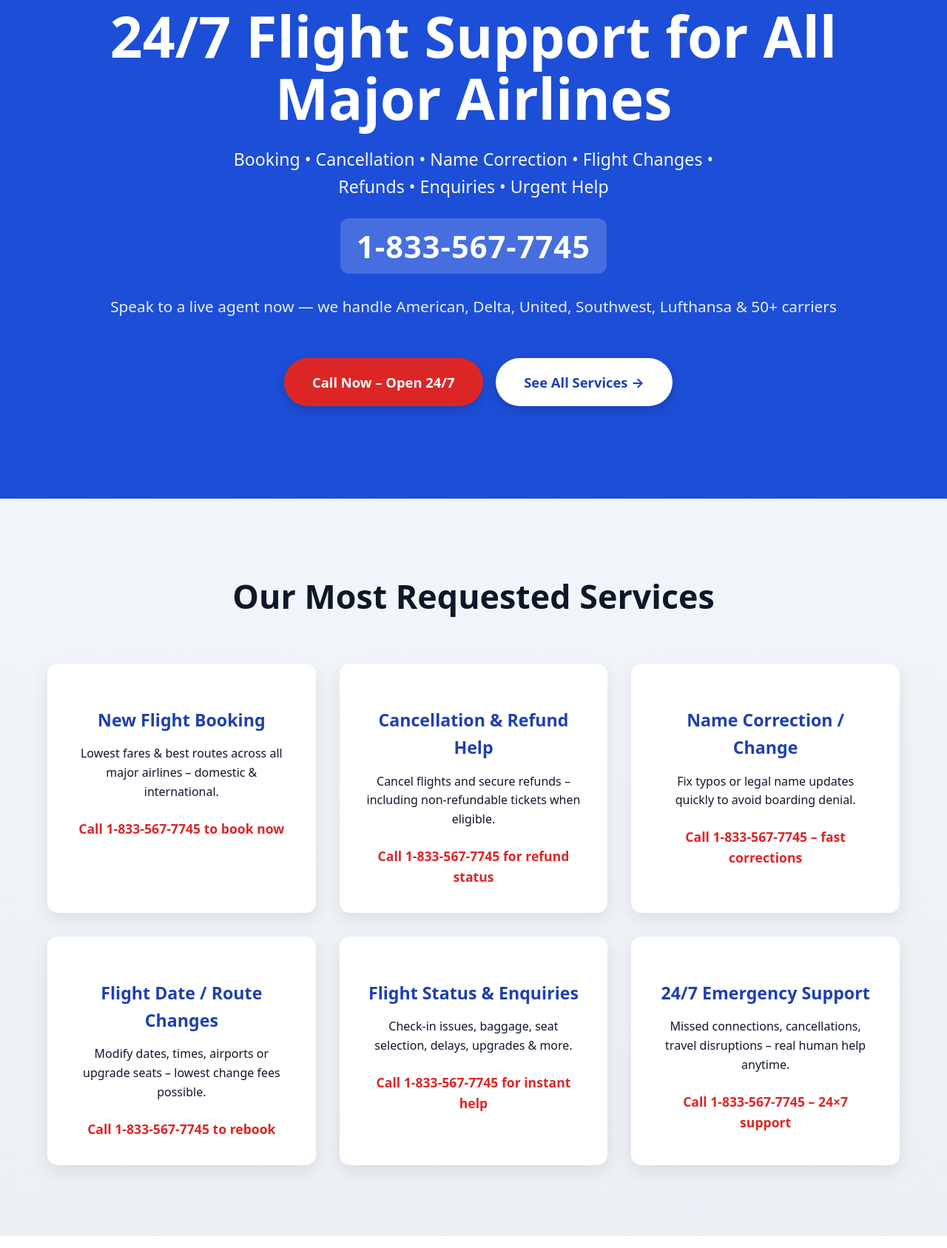
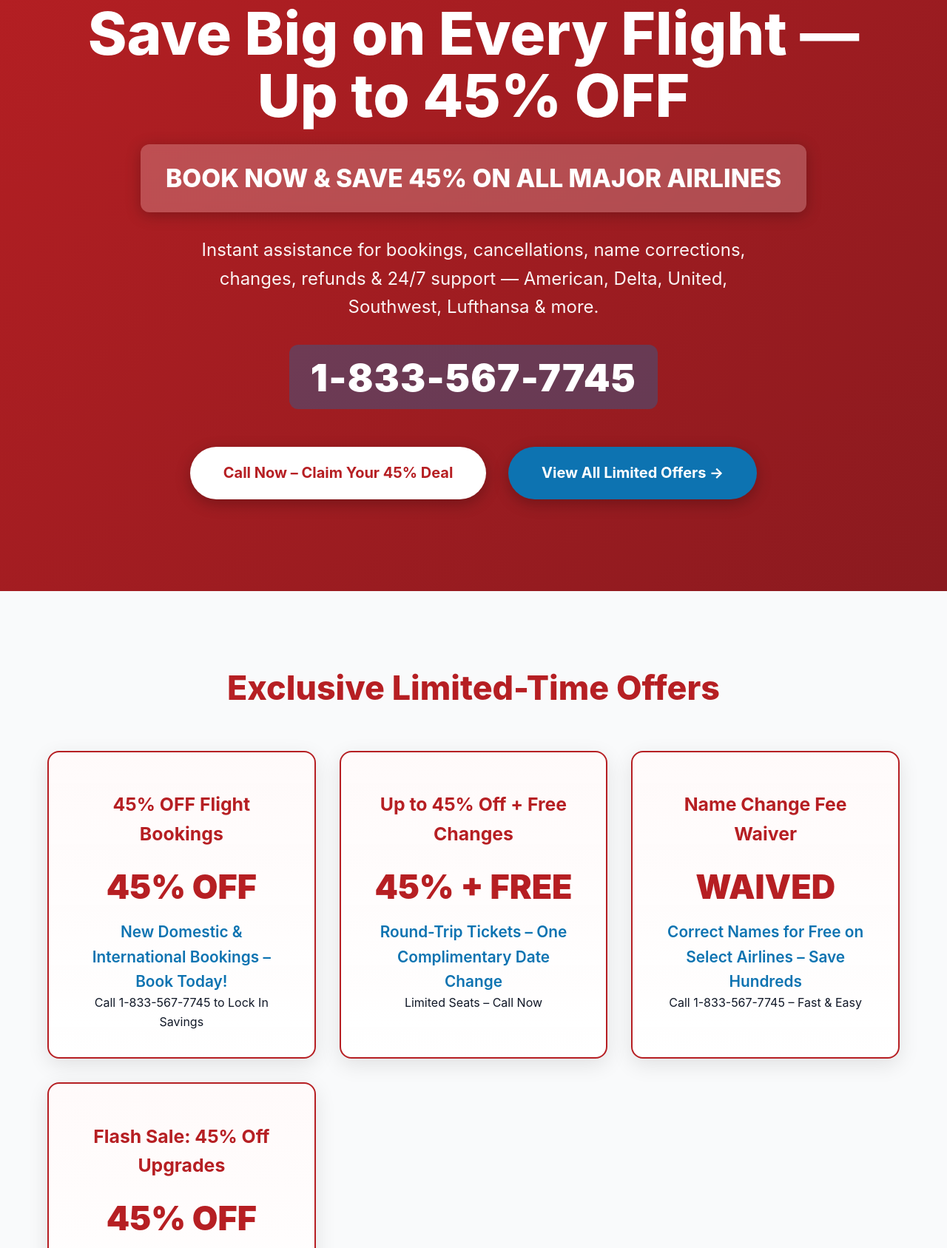
Before and after one commit to apple-store-authorization/flying, a plain HTML site: page index.html in a window 1280 px wide. Shown: the part 219-1906 px from the top of the page at 74% size. Drawn offline with Linux system fonts and the light colour scheme.

Commit message:
Update index.html

```diff
--- a/index.html
+++ b/index.html
@@ -3,120 +3,138 @@
 <head>
   <meta charset="UTF-8" />
   <meta name="viewport" content="width=device-width, initial-scale=1.0"/>
-  <title>FlyAssist — 24/7 Flight Help | Booking • Changes • Cancellation</title>
-  <meta name="description" content="Instant assistance for flight booking, cancellation, name correction, changes, refunds & support for American, Delta, United, Southwest, Lufthansa and all major airlines. Call 1-833-567-7745"/>
+  <title>FlyAssist — Book Flights, Changes & Support | Save Up to 45% Now</title>
+  <meta name="description" content="24/7 help for booking, cancellation, name change, flight modifications & support. Save 45% on bookings with all major airlines. Call 1-833-567-7745"/>
   <style>
     :root {
-      --primary: #1d4ed8;
-      --primary-dark: #1e40af;
-      --light: #f8fafc;
-      --gray: #64748b;
-      --dark: #0f172a;
-      --white: #ffffff;
-      --accent: #dc2626; /* red for call-to-action */
+      --aa-red:    #B61F23;     /* American Airlines signature red */
+      --aa-blue:   #0D73B1;     /* AA deep blue */
+      --aa-light-blue: #14ACDC;
+      --aa-silver: #C7D0D7;
+      --aa-gray:   #6B7280;
+      --white:     #FFFFFF;
+      --offwhite:  #F9FAFB;
+      --dark:      #111827;
     }
 
     * { margin:0; padding:0; box-sizing:border-box; }
     body {
-      font-family: system-ui, -apple-system, BlinkMacSystemFont, 'Segoe UI', Roboto, sans-serif;
-      background: linear-gradient(to bottom, var(--light), #e2e8f0);
+      font-family: -apple-system, BlinkMacSystemFont, 'Segoe UI', Roboto, Helvetica, Arial, sans-serif;
+      background: var(--offwhite);
       color: var(--dark);
       line-height: 1.6;
     }
 
     header {
-      background: var(--primary);
+      background: var(--aa-red);
       color: white;
-      padding: 1.2rem 5%;
+      padding: 1rem 5%;
       position: sticky;
       top: 0;
       z-index: 100;
-      box-shadow: 0 2px 10px rgba(0,0,0,0.12);
+      box-shadow: 0 2px 12px rgba(0,0,0,0.15);
     }
 
     nav {
+      max-width: 1400px;
+      margin: 0 auto;
       display: flex;
       justify-content: space-between;
       align-items: center;
-      max-width: 1400px;
-      margin: 0 auto;
     }
 
     .logo {
-      font-size: 1.7rem;
+      font-size: 1.8rem;
       font-weight: 800;
       letter-spacing: -0.5px;
     }
-    .logo span { color: #93c5fd; }
+    .logo span { color: var(--aa-silver); }
+
+    .phone-header a {
+      color: white;
+      font-weight: 700;
+      font-size: 1.15rem;
+      text-decoration: none;
+    }
 
     .hero {
-      background: var(--primary);
+      background: linear-gradient(135deg, var(--aa-red) 0%, #8B1A1F 100%);
       color: white;
       text-align: center;
       padding: 9rem 5% 7rem;
     }
 
     .hero h1 {
-      font-size: clamp(2.8rem, 7vw, 4.8rem);
-      margin-bottom: 1.3rem;
-      line-height: 1.1;
+      font-size: clamp(2.8rem, 7.5vw, 5rem);
+      margin-bottom: 1.2rem;
+      font-weight: 800;
+      line-height: 1.05;
+    }
+
+    .deal-banner {
+      background: rgba(255,255,255,0.22);
+      backdrop-filter: blur(6px);
+      padding: 1.2rem 2rem;
+      border-radius: 12px;
+      font-size: 2.1rem;
+      font-weight: 800;
+      margin: 1.5rem auto 2rem;
+      max-width: 900px;
+      box-shadow: 0 4px 20px rgba(0,0,0,0.25);
     }
 
     .hero p.lead {
-      font-size: 1.45rem;
-      max-width: 720px;
-      margin: 0 auto 1.8rem;
+      font-size: 1.5rem;
+      max-width: 780px;
+      margin: 0 auto 2.2rem;
       opacity: 0.95;
     }
 
     .phone-hero {
-      font-size: 2.6rem;
-      font-weight: 800;
-      margin: 1.5rem 0 2rem;
-      letter-spacing: 1px;
+      font-size: 3.2rem;
+      font-weight: 900;
+      margin: 1.8rem 0 2.5rem;
+      letter-spacing: 1.2px;
     }
 
     .phone-hero a {
       color: white;
       text-decoration: none;
-      background: rgba(255,255,255,0.18);
-      padding: 0.6rem 1.4rem;
+      background: rgba(13,115,177,0.35);
+      padding: 0.8rem 1.8rem;
       border-radius: 12px;
-      transition: all 0.25s;
+      transition: all 0.3s;
     }
 
-    .phone-hero a:hover {
-      background: rgba(255,255,255,0.3);
-      transform: scale(1.04);
+    .phone-hero a:hover { background: rgba(13,115,177,0.55); transform: scale(1.05); }
+
+    .btn {
+      display: inline-block;
+      font-weight: 700;
+      padding: 1.2rem 2.8rem;
+      border-radius: 50px;
+      text-decoration: none;
+      font-size: 1.25rem;
+      transition: all 0.3s;
+      box-shadow: 0 6px 20px rgba(0,0,0,0.25);
+      margin: 0.8rem;
     }
 
-    .btn, .btn-call {
-      display: inline-block;
-      font-weight: 700;
-      padding: 1.1rem 2.4rem;
-      border-radius: 50px;
-      text-decoration: none;
-      font-size: 1.15rem;
-      transition: all 0.25s;
-      box-shadow: 0 5px 16px rgba(0,0,0,0.18);
+    .btn-red {
+      background: white;
+      color: var(--aa-red);
+    }
+    .btn-red:hover {
+      background: var(--aa-silver);
+      transform: translateY(-4px);
     }
 
-    .btn {
-      background: white;
-      color: var(--primary-dark);
+    .btn-blue {
+      background: var(--aa-blue);
+      color: white;
     }
-    .btn:hover {
-      transform: translateY(-4px);
-      box-shadow: 0 10px 28px rgba(0,0,0,0.22);
-    }
-
-    .btn-call {
-      background: var(--accent);
-      color: white;
-      margin: 0.8rem;
-    }
-    .btn-call:hover {
-      background: #b91c1c;
+    .btn-blue:hover {
+      background: #0b5e95;
       transform: translateY(-4px);
     }
 
@@ -129,40 +147,56 @@
     h2 {
       text-align: center;
       font-size: 2.8rem;
-      margin-bottom: 3.5rem;
+      margin-bottom: 3rem;
+      color: var(--aa-red);
+      font-weight: 800;
     }
 
-    .services-grid {
+    .promo-grid, .services-grid {
       display: grid;
-      grid-template-columns: repeat(auto-fit, minmax(300px, 1fr));
+      grid-template-columns: repeat(auto-fit, minmax(320px, 1fr));
       gap: 2rem;
     }
 
-    .card {
+    .promo-card, .card {
       background: white;
-      border-radius: 14px;
+      border-radius: 16px;
       padding: 2.2rem;
-      box-shadow: 0 8px 24px rgba(0,0,0,0.09);
+      box-shadow: 0 8px 28px rgba(0,0,0,0.1);
       transition: all 0.3s;
       text-align: center;
+      border: 1px solid var(--aa-silver);
     }
 
-    .card:hover {
-      transform: translateY(-10px);
-      box-shadow: 0 16px 40px rgba(0,0,0,0.14);
+    .promo-card {
+      border: 2px solid var(--aa-red);
+      background: linear-gradient(to bottom, #fffafafa, white);
     }
 
-    .card h3 {
-      margin: 1.4rem 0 0.9rem;
-      font-size: 1.45rem;
-      color: var(--primary-dark);
+    .promo-card h3, .card h3 {
+      font-size: 1.55rem;
+      margin: 1rem 0 1rem;
+      color: var(--aa-red);
+    }
+
+    .promo-card .discount {
+      font-size: 2.8rem;
+      font-weight: 900;
+      color: var(--aa-red);
+      margin: 0.5rem 0;
+    }
+
+    .promo-card .subtitle {
+      font-size: 1.3rem;
+      font-weight: 600;
+      color: var(--aa-blue);
     }
 
     .card .callout {
-      margin-top: 1.4rem;
-      font-weight: 600;
-      color: var(--accent);
-      font-size: 1.1rem;
+      margin-top: 1.5rem;
+      font-weight: 700;
+      color: var(--aa-red);
+      font-size: 1.15rem;
     }
 
     .airlines {
@@ -180,46 +214,49 @@
     .airline-item {
       padding: 1.8rem;
       border-radius: 12px;
-      background: var(--light);
+      background: var(--offwhite);
       font-weight: 600;
-      color: var(--gray);
-      transition: all 0.25s;
+      color: var(--aa-gray);
+      transition: all 0.3s;
+      border: 1px solid var(--aa-silver);
     }
 
     .airline-item:hover {
-      background: #dbeafe;
-      color: var(--primary);
-      transform: scale(1.06);
+      background: #e6f0ff;
+      color: var(--aa-blue);
+      border-color: var(--aa-blue);
+      transform: translateY(-6px);
     }
 
     .cta-section {
-      background: var(--primary-dark);
+      background: var(--aa-blue);
       color: white;
       text-align: center;
-      padding: 7rem 5% 5rem;
+      padding: 8rem 5% 6rem;
     }
 
     .cta-section .phone-big {
-      font-size: 3.4rem;
-      font-weight: 800;
-      margin: 1.5rem 0 2rem;
+      font-size: 4rem;
+      font-weight: 900;
+      margin: 1.8rem 0 2.2rem;
       letter-spacing: 1.5px;
     }
 
     footer {
       background: var(--dark);
-      color: #94a3b8;
+      color: var(--aa-silver);
       text-align: center;
       padding: 4rem 5% 2.5rem;
       font-size: 0.98rem;
     }
 
-    footer a { color: #93c5fd; text-decoration: none; }
+    footer a { color: var(--aa-light-blue); text-decoration: none; font-weight: 500; }
 
     @media (max-width: 768px) {
       .hero { padding: 7rem 5% 5rem; }
-      .phone-hero { font-size: 2.1rem; }
-      .cta-section .phone-big { font-size: 2.6rem; }
+      .deal-banner { font-size: 1.7rem; padding: 1rem 1.5rem; }
+      .phone-hero { font-size: 2.4rem; }
+      .cta-section .phone-big { font-size: 3rem; }
       h2 { font-size: 2.4rem; }
     }
   </style>
@@ -229,101 +266,129 @@
   <header>
     <nav>
       <div class="logo">Fly<span>Assist</span></div>
-      <div style="font-weight:600; font-size:1.15rem;">
-        <a href="tel:18335677745" style="color:white;">Call 1-833-567-7745</a>
+      <div class="phone-header">
+        <a href="tel:18335677745">Call 24/7: 1-833-567-7745</a>
       </div>
     </nav>
   </header>
 
   <section class="hero">
-    <h1>24/7 Flight Support for All Major Airlines</h1>
-    <p class="lead">Booking • Cancellation • Name Correction • Flight Changes • Refunds • Enquiries • Urgent Help</p>
+    <h1>Save Big on Every Flight — Up to 45% OFF</h1>
+
+    <div class="deal-banner">
+      BOOK NOW & SAVE 45% ON ALL MAJOR AIRLINES
+    </div>
+
+    <p class="lead">Instant assistance for bookings, cancellations, name corrections, changes, refunds & 24/7 support — American, Delta, United, Southwest, Lufthansa & more.</p>
 
     <div class="phone-hero">
       <a href="tel:18335677745">1-833-567-7745</a>
     </div>
 
-    <p style="font-size:1.3rem; margin:1.5rem 0 2.5rem; opacity:0.9;">
-      Speak to a live agent now — we handle American, Delta, United, Southwest, Lufthansa & 50+ carriers
-    </p>
-
-    <a href="tel:18335677745" class="btn-call">Call Now – Open 24/7</a>
-    <a href="#services" class="btn">See All Services →</a>
+    <a href="tel:18335677745" class="btn btn-red">Call Now – Claim Your 45% Deal</a>
+    <a href="#offers" class="btn btn-blue">View All Limited Offers →</a>
   </section>
 
-  <section class="section" id="services">
-    <h2>Our Most Requested Services</h2>
+  <section class="section" id="offers">
+    <h2>Exclusive Limited-Time Offers</h2>
+    <div class="promo-grid">
+      <div class="promo-card">
+        <h3>45% OFF Flight Bookings</h3>
+        <div class="discount">45% OFF</div>
+        <p class="subtitle">New Domestic & International Bookings – Book Today!</p>
+        <div class="callout">Call 1-833-567-7745 to Lock In Savings</div>
+      </div>
+      <div class="promo-card">
+        <h3>Up to 45% Off + Free Changes</h3>
+        <div class="discount">45% + FREE</div>
+        <p class="subtitle">Round-Trip Tickets – One Complimentary Date Change</p>
+        <div class="callout">Limited Seats – Call Now</div>
+      </div>
+      <div class="promo-card">
+        <h3>Name Change Fee Waiver</h3>
+        <div class="discount">WAIVED</div>
+        <p class="subtitle">Correct Names for Free on Select Airlines – Save Hundreds</p>
+        <div class="callout">Call 1-833-567-7745 – Fast & Easy</div>
+      </div>
+      <div class="promo-card">
+        <h3>Flash Sale: 45% Off Upgrades</h3>
+        <div class="discount">45% OFF</div>
+        <p class="subtitle">Premium Economy / Business Class Upgrades</p>
+        <div class="callout">Hurry – Offer Ends Soon</div>
+      </div>
+    </div>
+  </section>
+
+  <section class="section">
+    <h2>Our Core Services</h2>
     <div class="services-grid">
       <div class="card">
         <h3>New Flight Booking</h3>
-        <p>Lowest fares & best routes across all major airlines – domestic & international.</p>
-        <div class="callout">Call 1-833-567-7745 to book now</div>
+        <p>Best fares across 50+ airlines – now with exclusive 45% off deals.</p>
+        <div class="callout">Call 1-833-567-7745 to Book & Save</div>
       </div>
       <div class="card">
-        <h3>Cancellation & Refund Help</h3>
-        <p>Cancel flights and secure refunds – including non-refundable tickets when eligible.</p>
-        <div class="callout">Call 1-833-567-7745 for refund status</div>
+        <h3>Cancellation & Refunds</h3>
+        <p>Full assistance – maximize your refund even on restricted fares.</p>
+        <div class="callout">Call for Instant Refund Status</div>
       </div>
       <div class="card">
-        <h3>Name Correction / Change</h3>
-        <p>Fix typos or legal name updates quickly to avoid boarding denial.</p>
-        <div class="callout">Call 1-833-567-7745 – fast corrections</div>
+        <h3>Name Correction</h3>
+        <p>Fix typos or legal updates – fee waivers available now.</p>
+        <div class="callout">Call 1-833-567-7745</div>
       </div>
       <div class="card">
-        <h3>Flight Date / Route Changes</h3>
-        <p>Modify dates, times, airports or upgrade seats – lowest change fees possible.</p>
-        <div class="callout">Call 1-833-567-7745 to rebook</div>
+        <h3>Flight Changes</h3>
+        <p>Date, route or cabin upgrades with lowest fees possible.</p>
+        <div class="callout">Rebook with 45% Savings</div>
       </div>
       <div class="card">
-        <h3>Flight Status & Enquiries</h3>
-        <p>Check-in issues, baggage, seat selection, delays, upgrades & more.</p>
-        <div class="callout">Call 1-833-567-7745 for instant help</div>
+        <h3>Enquiries & Status</h3>
+        <p>Baggage, seats, check-in, delays – real-time help.</p>
+        <div class="callout">24/7 Live Support</div>
       </div>
       <div class="card">
-        <h3>24/7 Emergency Support</h3>
-        <p>Missed connections, cancellations, travel disruptions – real human help anytime.</p>
-        <div class="callout">Call 1-833-567-7745 – 24×7 support</div>
+        <h3>Emergency Travel Help</h3>
+        <p>Missed flights, disruptions – fast rebooking & support.</p>
+        <div class="callout">Call Anytime</div>
       </div>
     </div>
   </section>
 
   <section class="airlines section">
-    <h2>We Help With All Major Airlines</h2>
+    <h2>We Support These Airlines & More</h2>
     <div class="airlines-grid">
       <div class="airline-item">American Airlines</div>
       <div class="airline-item">Delta Air Lines</div>
       <div class="airline-item">United Airlines</div>
       <div class="airline-item">Southwest Airlines</div>
       <div class="airline-item">Alaska Airlines</div>
-      <div class="airline-item">JetBlue Airways</div>
-      <div class="airline-item">Hawaiian Airlines</div>
+      <div class="airline-item">JetBlue</div>
       <div class="airline-item">Lufthansa</div>
       <div class="airline-item">British Airways</div>
-      <div class="airline-item">Air Canada</div>
-      <div class="airline-item">Virgin Atlantic</div>
-      <div class="airline-item">+ Many More</div>
+      <div class="airline-item">+ 40 More</div>
     </div>
   </section>
 
   <section class="cta-section">
-    <h2>Ready to Resolve Your Flight Issue?</h2>
+    <h2>Don't Miss Out – Save 45% Today</h2>
     <div class="phone-big">
       <a href="tel:18335677745" style="color:white; text-decoration:none;">1-833-567-7745</a>
     </div>
-    <p style="font-size:1.4rem; max-width:700px; margin:0 auto 2.5rem;">
-      Toll-free • 24 hours a day • 7 days a week • Live agents ready to assist you now
+    <p style="font-size:1.5rem; max-width:800px; margin:0 auto 2.5rem;">
+      Toll-free • 24/7 Live Agents • Exclusive Deals on All Major Airlines
     </p>
-    <a href="tel:18335677745" class="btn-call" style="font-size:1.3rem; padding:1.3rem 3rem;">Call Now – Speak to an Agent</a>
+    <a href="tel:18335677745" class="btn btn-red" style="font-size:1.4rem; padding:1.4rem 3.2rem;">Call Now & Save 45%</a>
   </section>
 
   <footer>
-    <p>© 2026 FlyAssist – Independent Flight Assistance Service<br>
-    Toll-Free Support: <a href="tel:18335677745" style="color:#93c5fd; font-weight:600;">1-833-567-7745</a></p>
+    <p>© 2026 FlyAssist – Independent Flight Assistance & Booking Support<br>
+    24/7 Toll-Free: <a href="tel:18335677745">1-833-567-7745</a></p>
     <p style="margin-top:1.5rem;">
-      <a href="#">Privacy Policy</a> • <a href="#">Terms of Service</a> • <a href="#">Contact</a>
+      <a href="#">Privacy</a> • <a href="#">Terms</a> • <a href="#">Contact</a>
     </p>
     <p style="margin-top:2rem; font-size:0.9rem; opacity:0.8;">
-      Not affiliated with any airline. We provide third-party travel assistance services.
+      Not an official airline site. Third-party travel assistance service. Offers subject to availability.
     </p>
   </footer>
 
```
